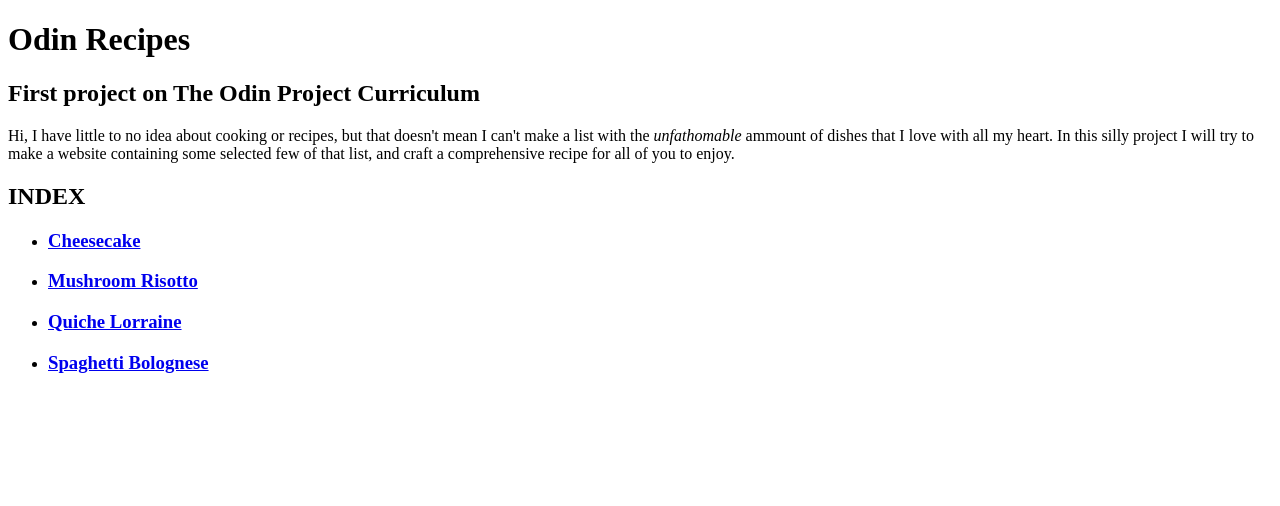
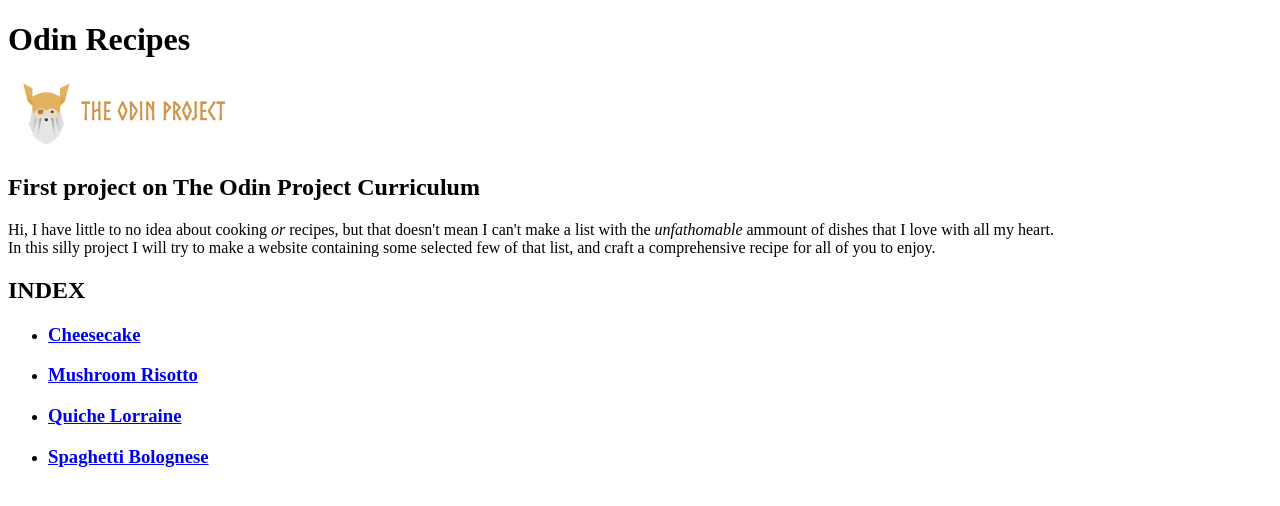
Before and after one commit to RaYk15/odin-recipes, a plain HTML site: page index.html in a window 1280 px wide. Drawn offline with Linux system fonts and the light colour scheme.

Commit message:
Add image on index.html

```diff
--- a/index.html
+++ b/index.html
@@ -8,12 +8,11 @@
 <body>
 <div id="Blog container">
     <h1>Odin Recipes</h1>
+    <img src="../odin-recipes/imgs/the-odin-project-logo-skill-finder-partners-page.png" alt="The Odin Project" style="width: 20%; height: 20%;">
     <h2>First project on The Odin Project Curriculum</h2>
-    <p>Hi, I have little to no idea about cooking or recipes, but that doesn't mean
-       I can't make a list with the <em>unfathomable</em> ammount of dishes that I love with
-       all my heart. In this silly project I will try to make a website containing
-       some selected few of that list, and craft a comprehensive recipe for all of
-       you to enjoy.</p>
+    <p>Hi, I have little to no idea about cooking <em>or</em> recipes, but that doesn't mean I can't make a list with the <em>unfathomable</em> ammount of dishes that I love with all my heart.<br>
+       In this silly project I will try to make a website containing some selected few of that list, and craft a comprehensive recipe for all of you to enjoy.
+    </p>
     <h2>INDEX</h2>
     <ul>
         <li><a href="recipes/tarta-queso.html"><h3>Cheesecake</h3></a></li>
```
